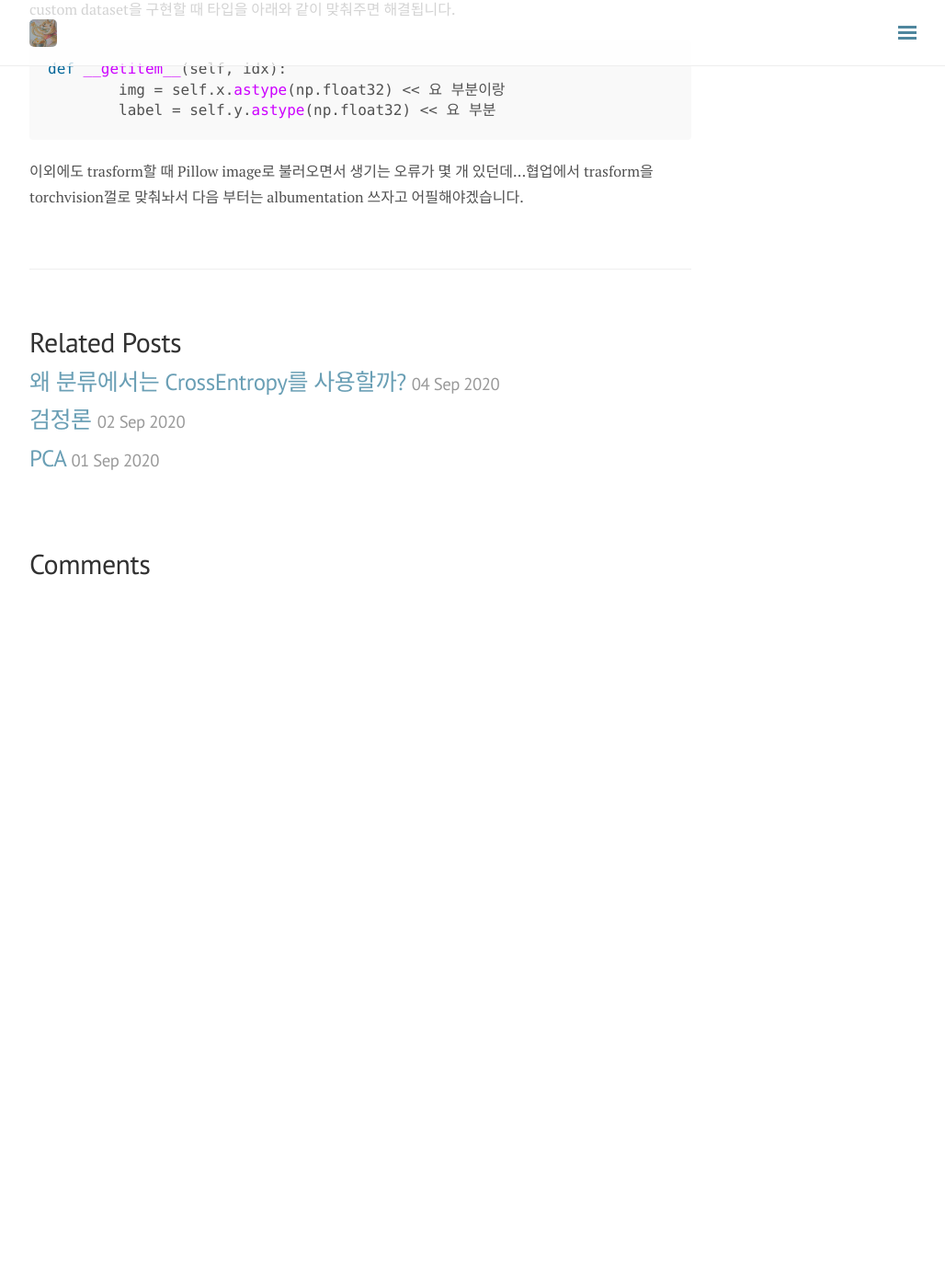
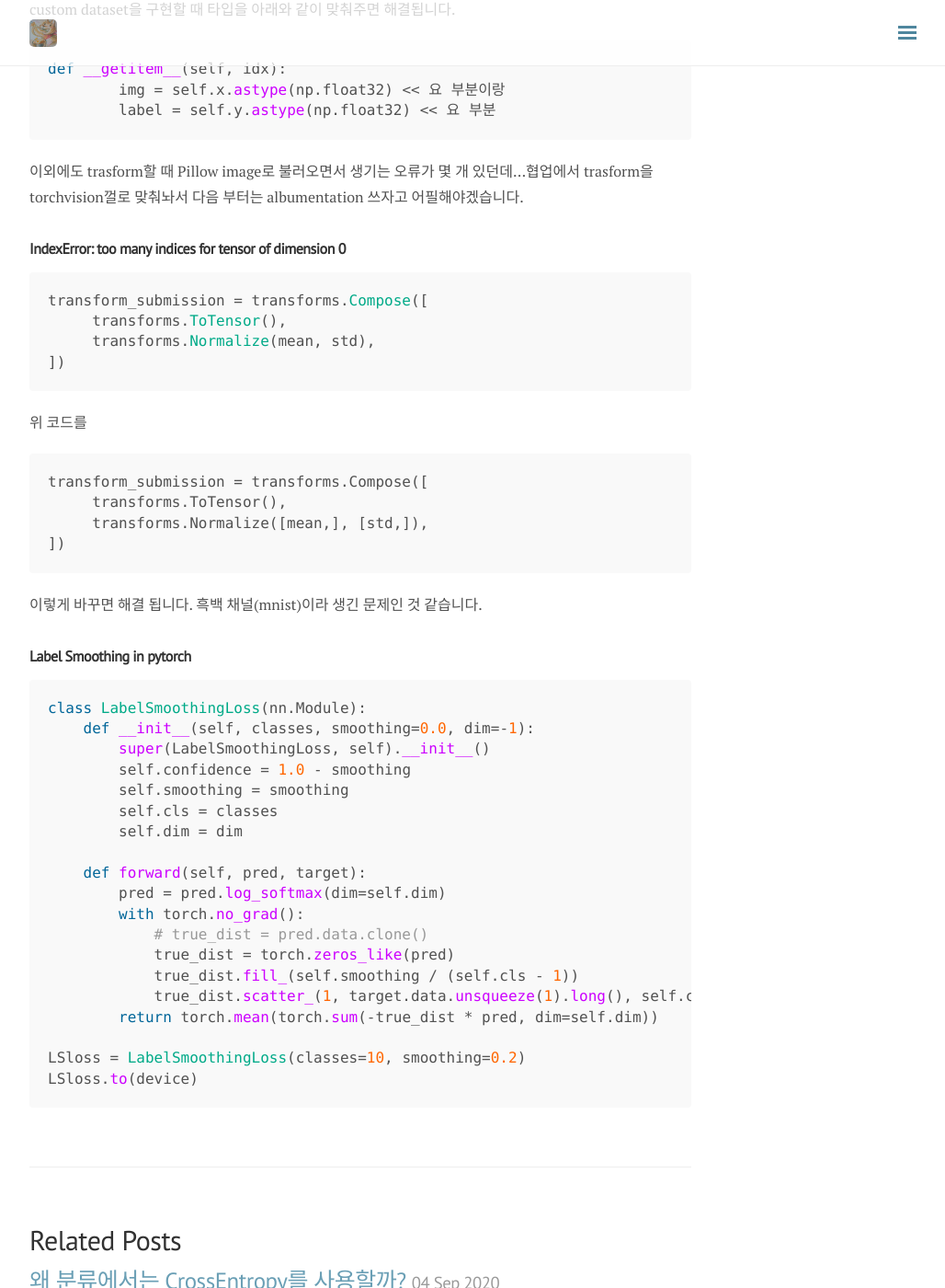
Before and after one commit to del-luna/del-luna.github.io, a Jekyll site: the page built from _posts/2020-03-18-Pytorch 삽질 후기(ing)-post.md, in a window 1280 px wide and 1400 px high, scrolled down 10683 px. Shown: the whole window at 92% size, without its empty margins (248-1276 px from the left). Built offline with Jekyll 4.4.1, drawn with Linux system fonts in a browser that asks for light colours; nearby versions of some CDN libraries; comment, search, counter and statistics services are not loaded; before the commit the page ends 11324 px from its top, so only the background shows below that.

Commit message:
update pytorch tips

````diff
--- a/_posts/2020-03-18-Pytorch 삽질 후기(ing)-post.md
+++ b/_posts/2020-03-18-Pytorch 삽질 후기(ing)-post.md
@@ -477,3 +477,55 @@ def __getitem__(self, idx):
 
 
 이외에도 trasform할 때 Pillow image로 불러오면서 생기는 오류가 몇 개 있던데...협업에서 trasform을 torchvision껄로 맞춰놔서 다음 부터는 albumentation 쓰자고 어필해야겠습니다.
+
+
+
+
+
+### IndexError: too many indices for tensor of dimension 0
+
+```python
+transform_submission = transforms.Compose([
+     transforms.ToTensor(),
+     transforms.Normalize(mean, std),
+])
+```
+
+위 코드를
+
+```
+transform_submission = transforms.Compose([
+     transforms.ToTensor(),
+     transforms.Normalize([mean,], [std,]),
+])
+```
+
+이렇게 바꾸면 해결 됩니다. 흑백 채널(mnist)이라 생긴 문제인 것 같습니다.
+
+
+
+
+
+### Label Smoothing in pytorch
+
+```python
+class LabelSmoothingLoss(nn.Module):
+    def __init__(self, classes, smoothing=0.0, dim=-1):
+        super(LabelSmoothingLoss, self).__init__()
+        self.confidence = 1.0 - smoothing
+        self.smoothing = smoothing
+        self.cls = classes
+        self.dim = dim
+
+    def forward(self, pred, target):
+        pred = pred.log_softmax(dim=self.dim)
+        with torch.no_grad():
+            # true_dist = pred.data.clone()
+            true_dist = torch.zeros_like(pred)
+            true_dist.fill_(self.smoothing / (self.cls - 1))
+            true_dist.scatter_(1, target.data.unsqueeze(1).long(), self.confidence)
+        return torch.mean(torch.sum(-true_dist * pred, dim=self.dim))
+
+LSloss = LabelSmoothingLoss(classes=10, smoothing=0.2)
+LSloss.to(device)
+```
````
